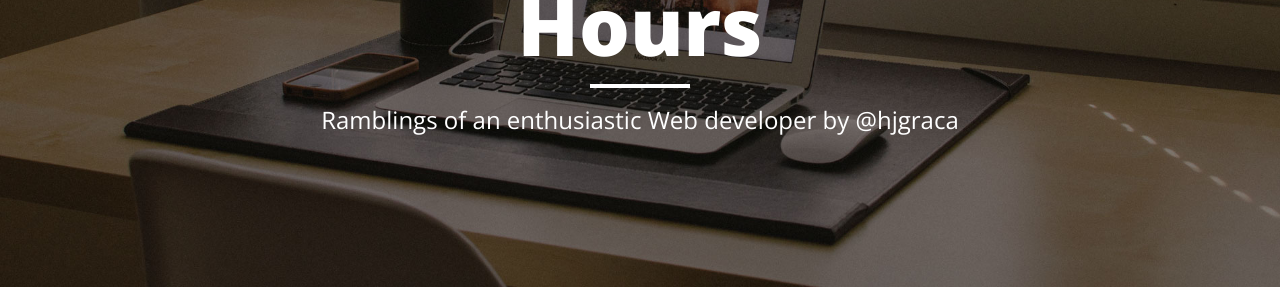
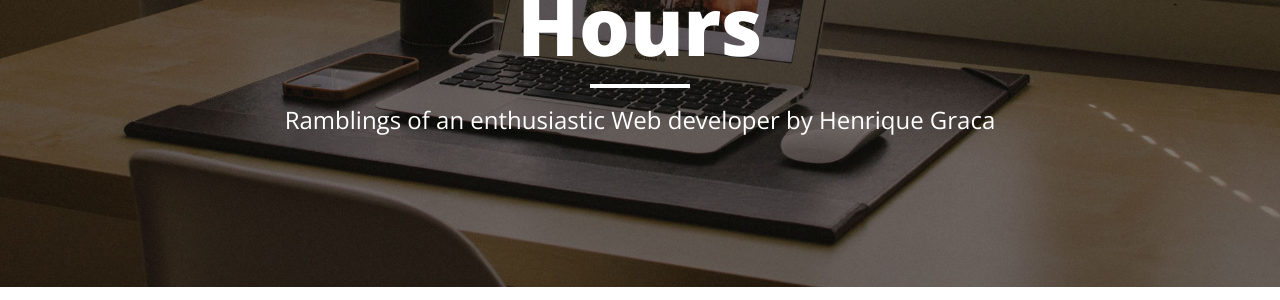
Before and after one commit to hjgraca/hjgraca.github.io-old, a Jekyll site: the page built from index.html, in a window 1280 px wide. Shown: the part 257-557 px from the top of the page. Built offline with Jekyll 4.4.1, drawn with Linux system fonts in a browser that asks for light colours; nearby versions of some CDN libraries; the list of posts is cut into pages by our own code.

Commit message:
change index to show name

```diff
--- a/index.html
+++ b/index.html
@@ -1,6 +1,6 @@
 ---
 layout: page
-description: "Ramblings of an enthusiastic Web developer by @hjgraca"
+description: "Ramblings of an enthusiastic Web developer by Henrique Graca"
 header-img: "img/home-bg.jpg"
 ---
 
```
